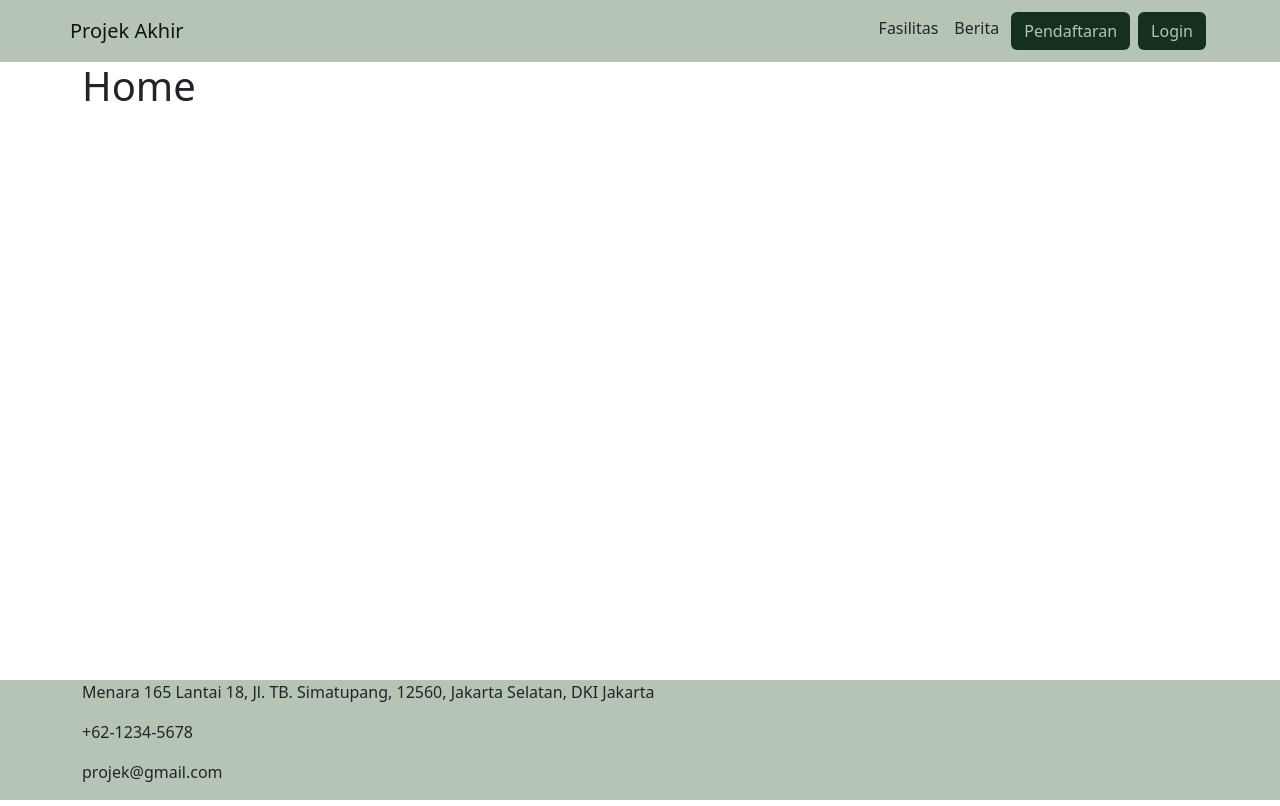
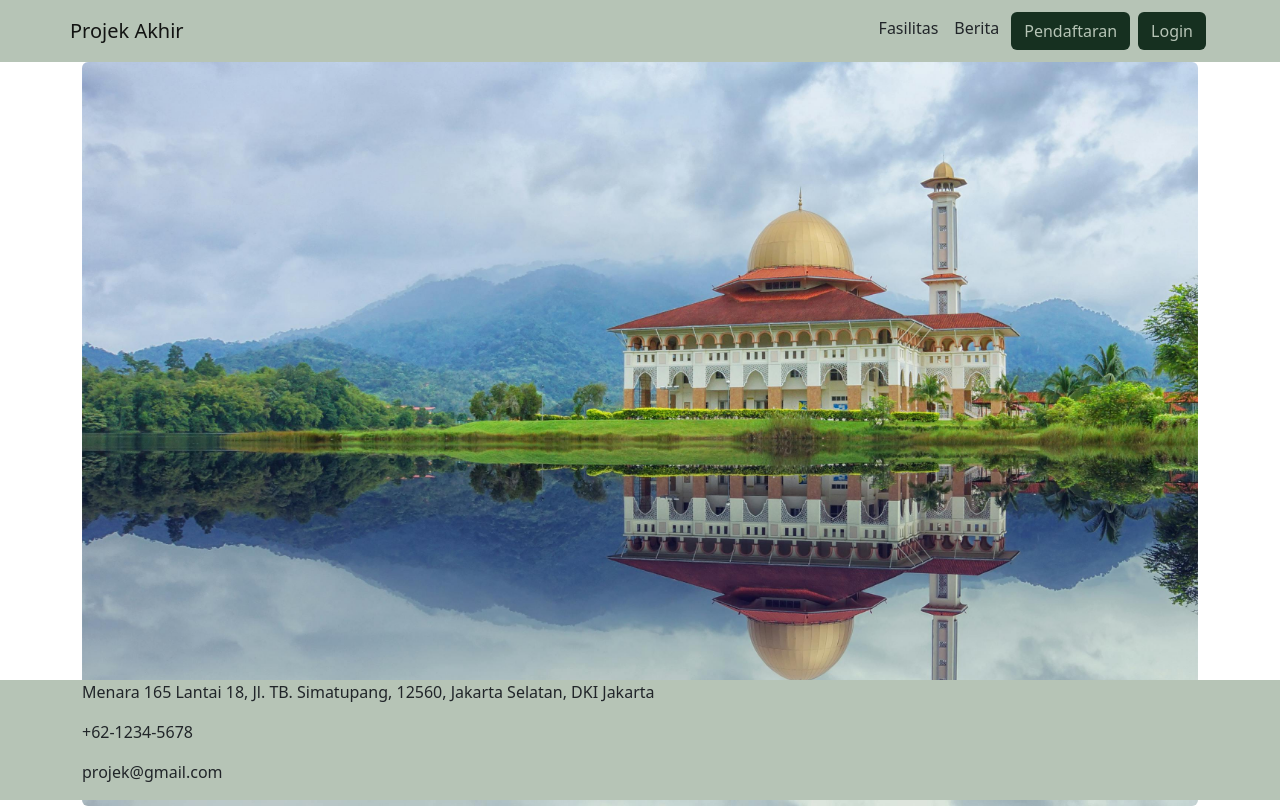
Before and after one commit to AhsanulKhaliq/Copy-dari-Mario, a PHP site: page / in a window 1280 px wide. Run offline with PHP 8.4, Linux system fonts and the light colour scheme.

Commit message:
tambah gambar

```diff
--- a/pages/home.php
+++ b/pages/home.php
@@ -1 +1 @@
-<h1>Home</h1>
+<img src="/assets/home.jpg" class="rounded img-fluid">
```
Also changed, not shown: assets/home.jpg (added).
